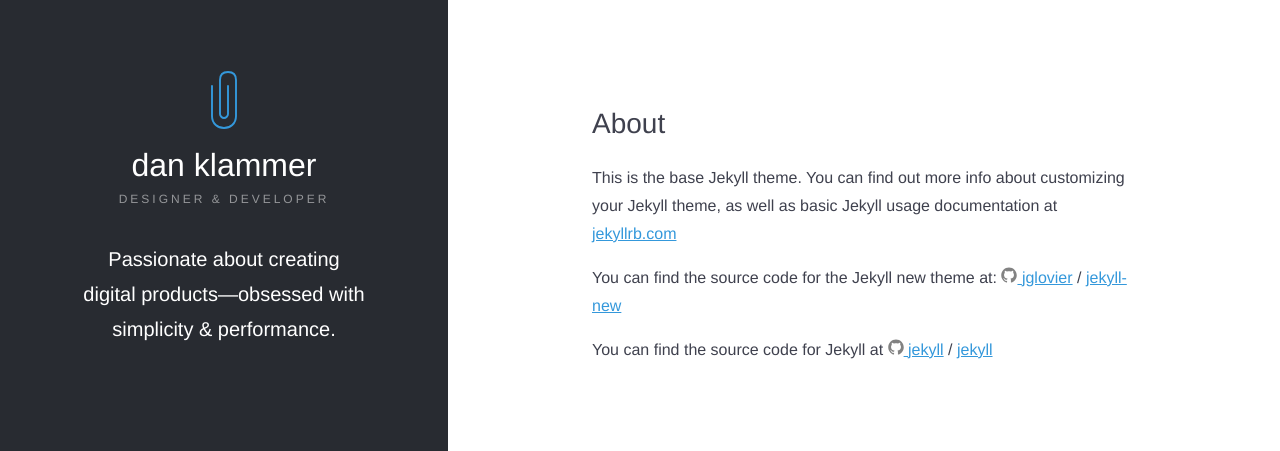
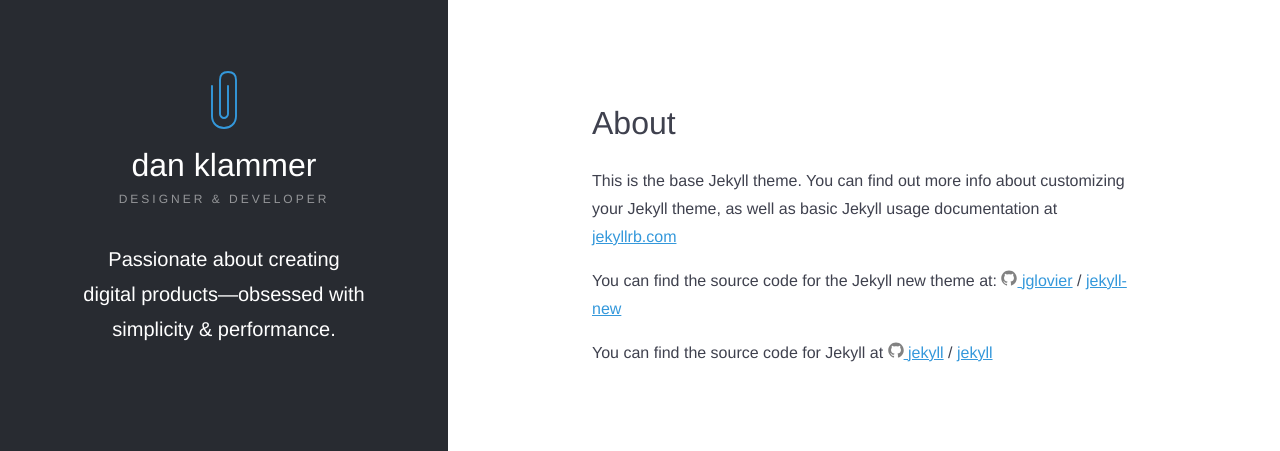
Before and after one commit to danklammer/danklammer.github.io, a Jekyll site: the page built from about.md, in a window 1280 px wide. Shown: the part 227-678 px from the top of the page. Built offline with Jekyll 4.4.1, drawn with Linux system fonts in a browser that asks for light colours.

Commit message:
Fix Title size and bottom spacing on all pages

```diff
--- a/_layouts/page.html
+++ b/_layouts/page.html
@@ -5,10 +5,10 @@ layout: default
 
   {% include nav.html %}
 
-  <article class="lg-article lg-height-full lg-align-middle p3">
+  <article class="lg-article lg-height-full lg-align-middle pt3 px3 pb5">
     <section class="lg-section center-block" style="max-width: 34rem">
 
-    <h1 class="font-size-2">{{ page.title }}</h1>
+    <h1 class="font-size-1">{{ page.title }}</h1>
     <div class="post-content">
         {{ content }}
     </div>
--- a/_layouts/post.html
+++ b/_layouts/post.html
@@ -3,7 +3,7 @@ layout: default
 ---
 <article class="lg-post lg-height-full" itemscope itemtype="http://schema.org/BlogPosting">
 
-  <header class="align-center color-white px3 pt5 pb4" style="background: linear-gradient( rgba({{ page.color }}, 0.85), rgba({{ page.color }}, 0.85)), url({{ page.cover-image }}); background-size: cover; background-position: center center;">
+  <header class="align-center color-white px3 pt5 pb4" style="background: linear-gradient( rgba({{ page.color }}, 0.8), rgba({{ page.color }}, 0.8)), url({{ page.cover-image }}); background-size: cover; background-position: center center;">
 
       <a href="{{ site.baseurl }}/articles/" class="lg-absolute l1 t1 sm-hide inline-block color-white dim-bg-white underline-none lowercase py1 px3 m2 br3">&larr; All Articles</a>
 
@@ -22,7 +22,7 @@ layout: default
 
   </header>
 
-  <section class="center-block pt3 px3 pb5" style="max-width: 34rem">
+  <section class="lg-section center-block pt3 px3 pb5" style="max-width: 34rem">
 
     <div class="post-content" itemprop="articleBody">
       {{ content }}
--- a/_layouts/project.html
+++ b/_layouts/project.html
@@ -22,7 +22,7 @@ layout: default
 
   </header>
 
-  <section class="center-block p3" style="max-width: 34rem">
+  <section class="lg-section center-block pt3 px3 pb5" style="max-width: 34rem">
 
     <div class="post-content" itemprop="articleBody">
       {{ content }}
```
